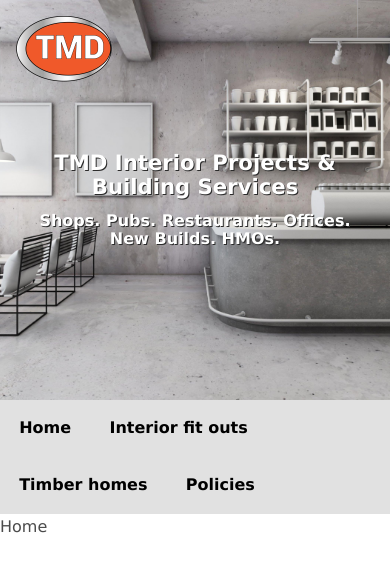
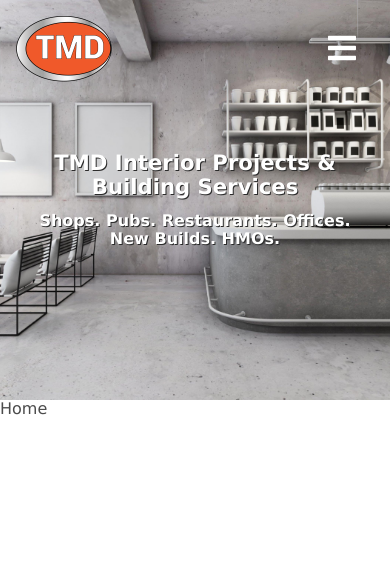
Before and after one commit to jackdomleo7/tmdip.co.uk, a Vue app: page / in a window 390 px wide. Shown: the top 572 px of the page. Built offline with nearby package versions, Linux system fonts and the light colour scheme.

Commit message:
Mobile navbar with icons

```diff
--- a/src/App.vue
+++ b/src/App.vue
@@ -1,15 +1,21 @@
 <template>
   <div id="app">
-    <section class="jumbo">
+    <header class="jumbo">
       <router-link class="jumbo__logo" to="/">
         <img src="./assets/nav-logo.png" alt="TMD logo" />
       </router-link>
+      <button class="navbar__toggler" :class="isMobileNavDisplayed ? 'navbar__toggler--fixed' : null" @click="isMobileNavDisplayed = !isMobileNavDisplayed" :title="(isMobileNavDisplayed ? 'Hide' : 'Show') + ' navigation'">
+        <span hidden>{{ (isMobileNavDisplayed ? 'Hide' : 'Show') + ' navigation' }}</span>
+        <svg class="navbar__toggler-icon">
+          <use :xlink:href="'assets/svg-sprite.svg#icon-' + (isMobileNavDisplayed ? 'close' : 'hamburger')"></use>
+        </svg>
+      </button>
       <div class="jumbo__text">
         <h1 class="jumbo__text--header">{{ companyName }}</h1>
         <h2 class="jumbo__text--sub">Shops. Pubs. Restaurants. Offices. New Builds. HMOs.</h2>
       </div>
-    </section>
-    <navbar />
+    </header>
+    <navbar :show-mobile-nav="isMobileNavDisplayed" />
     <router-view />
   </div>
 </template>
@@ -23,6 +29,8 @@
   components: { Navbar },
 })
 export default class App extends Vue {
+  private isMobileNavDisplayed: boolean = false;
+
   private get companyName() {
     return process.env.VUE_APP_NAME;
   }
@@ -90,6 +98,31 @@
   }
 }
 
+.navbar__toggler {
+  position: absolute;
+  top: 1rem;
+  right: 1rem;
+  z-index: 999;
+  background-color: transparent;
+  border: none;
+  cursor: pointer;
+  padding: 1rem;
+
+  @media (min-width: 730px) {
+    display: none !important;
+  }
+
+  &--fixed {
+    position: fixed;
+  }
+
+  &-icon {
+    height: 2rem;
+    width: 2rem;
+    color: var(--color-grey-50);
+  }
+}
+
 #app {
   height: 200vh;
 }
--- a/src/components/Navbar.vue
+++ b/src/components/Navbar.vue
@@ -1,6 +1,6 @@
 <template>
-  <header class="navbar">
-    <ul class="navbar__list">
+  <nav v-show="showMobileNav" class="navbar">
+    <ul class="navbar__list" :class="isNavDisplayed ? 'navbar__list--show' : ''">
       <li v-for="(navItem, index) in navList" :key="index" class="navbar__navitem">
         <router-link v-if="navItem.link" :to="navItem.link" class="navbar__link">
           {{ navItem.text }}
@@ -17,7 +17,7 @@
         </div>
       </li>
     </ul>
-  </header>
+  </nav>
 </template>
 
 <script lang="ts">
@@ -36,6 +36,9 @@
 
 @Component
 export default class Navbar extends Vue {
+  @Prop({ type: Boolean, default: false })
+  private readonly showMobileNav!: boolean;
+
   private readonly navList: INavList[] = [
     {
       text: 'Home',
@@ -83,12 +86,13 @@
 </script>
 
 <style lang="scss" scoped>
+@media (min-width: 730px) {
   .navbar {
     width: 100%;
     background-color: var(--color-grey-300);
     position: sticky;
     top: 0;
-  display: inline-block;
+    display: inline-block !important;
     font-size: 1rem;
 
     &__list {
@@ -116,6 +120,7 @@
       font-weight: 700;
       color: initial;
       text-decoration: none;
+      user-select: none;
 
       &:hover {
         background-color: var(--color-grey-200);
@@ -129,6 +134,7 @@
       padding-left: 0;
       width: 18rem;
       top: 100%;
+      text-align: center;
       background-color: var(--color-grey-300);
 
       .navbar__link {
@@ -152,4 +158,64 @@
       }
     }
   }
+}
+
+@media (max-width: 729px) {
+  .navbar {
+    background-color: var(--color-grey-700);
+    position: fixed;
+    top: 0;
+    left: 0;
+    width: 100vw;
+    height: 100vh;
+    display: flex;
+    justify-content: center;
+    text-align: center;
+    font-size: 1rem;
+    color: var(--color-grey-50);
+
+    &__list,
+    &__sublist {
+      list-style-type: none;
+      padding-left: 0;
+    }
+
+    &__list {
+      margin-top: 4rem;
+    }
+
+    &__navitem {
+      padding: 0.8rem 0;
+    }
+
+    &__sublist {
+      display: none;
+    }
+
+    &__link {
+      color: inherit;
+      text-decoration: none;
+      position: relative;
+
+      &:focus,
+      &:focus-within {
+        ~ .navbar__sublist {
+          display: block;
+        }
+      }
+    }
+
+    span.navbar__link {
+      &::before {
+        content: '+';
+        position: absolute;
+        left: -1.25rem;
+      }
+    }
+
+    &__subitem {
+      padding: 0.5rem 0;
+    }
+  }
+}
 </style>
```
Also changed, not shown: public/assets/svg-sprite.svg (added). Lines whose indentation alone changed are shown as unchanged.
